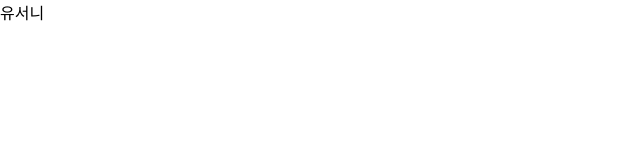
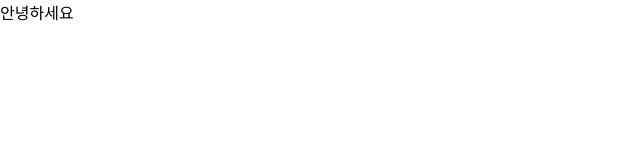
Before and after one commit to Yoosun-Chang/react_board, a React (Create React App) app in the folder practice/: page / in a window 1280 px wide. Shown: the top 160 px of the page, without its empty margins (0-640 px from the left). Built offline with nearby package versions, Linux system fonts and the light colour scheme.

Commit message:
Feat: children 값 받아서 렌더링하기

```diff
--- a/practice/src/App.js
+++ b/practice/src/App.js
@@ -1,20 +1,10 @@
 import React from "react";
 
-function Child(props) {
-  return <div>{props.grandFatherName}</div>;
-}
-
-function Mother(props) {
-  return <Child grandFatherName={props.grandFatherName} />;
-}
-
-function GrandFather() {
-  const name = "유서니";
-  return <Mother grandFatherName={name} />;
+function User(props) {
+  return <div>{props.children}</div>;
 }
 
 function App() {
-  return <GrandFather />;
+  return <User>안녕하세요</User>;
 }
-
 export default App;
```
